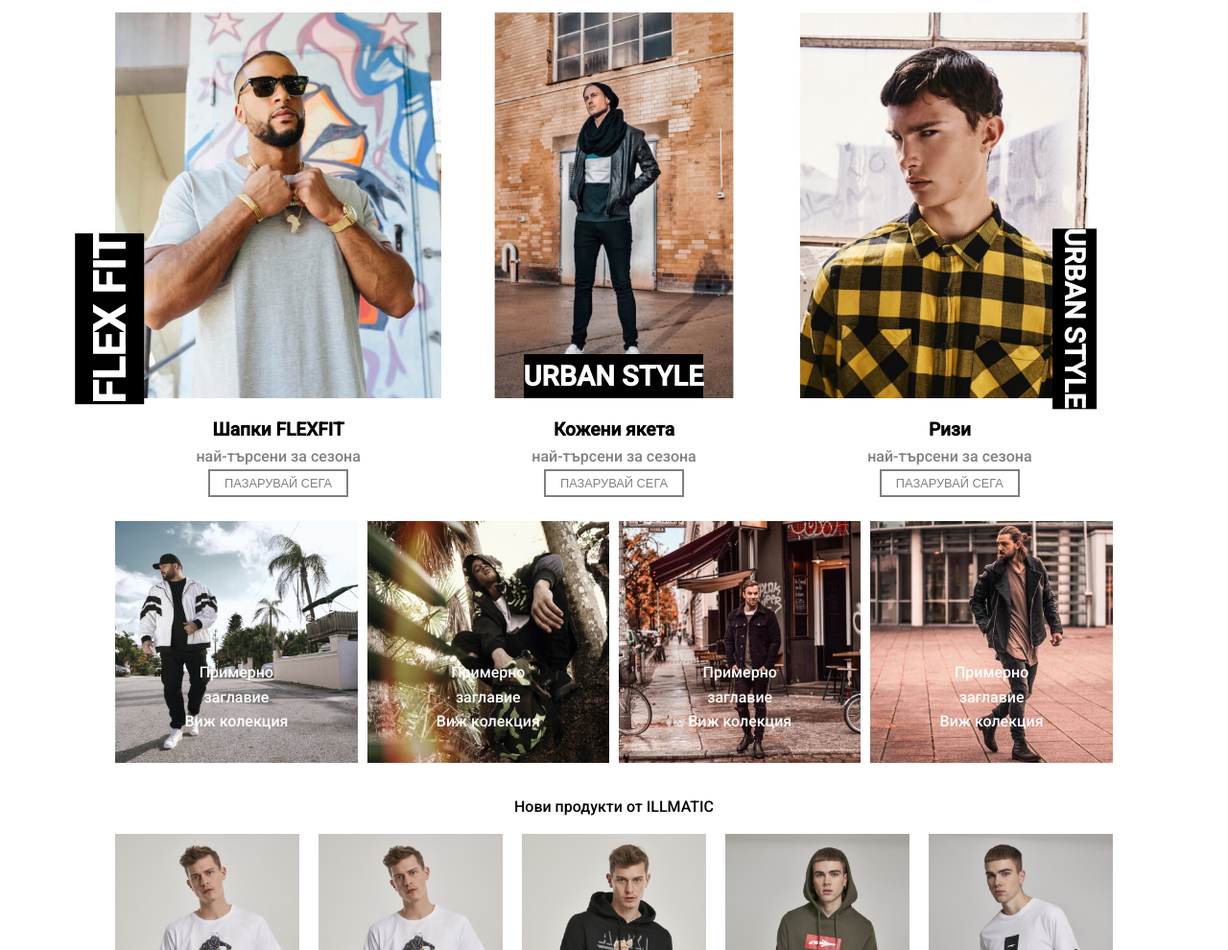
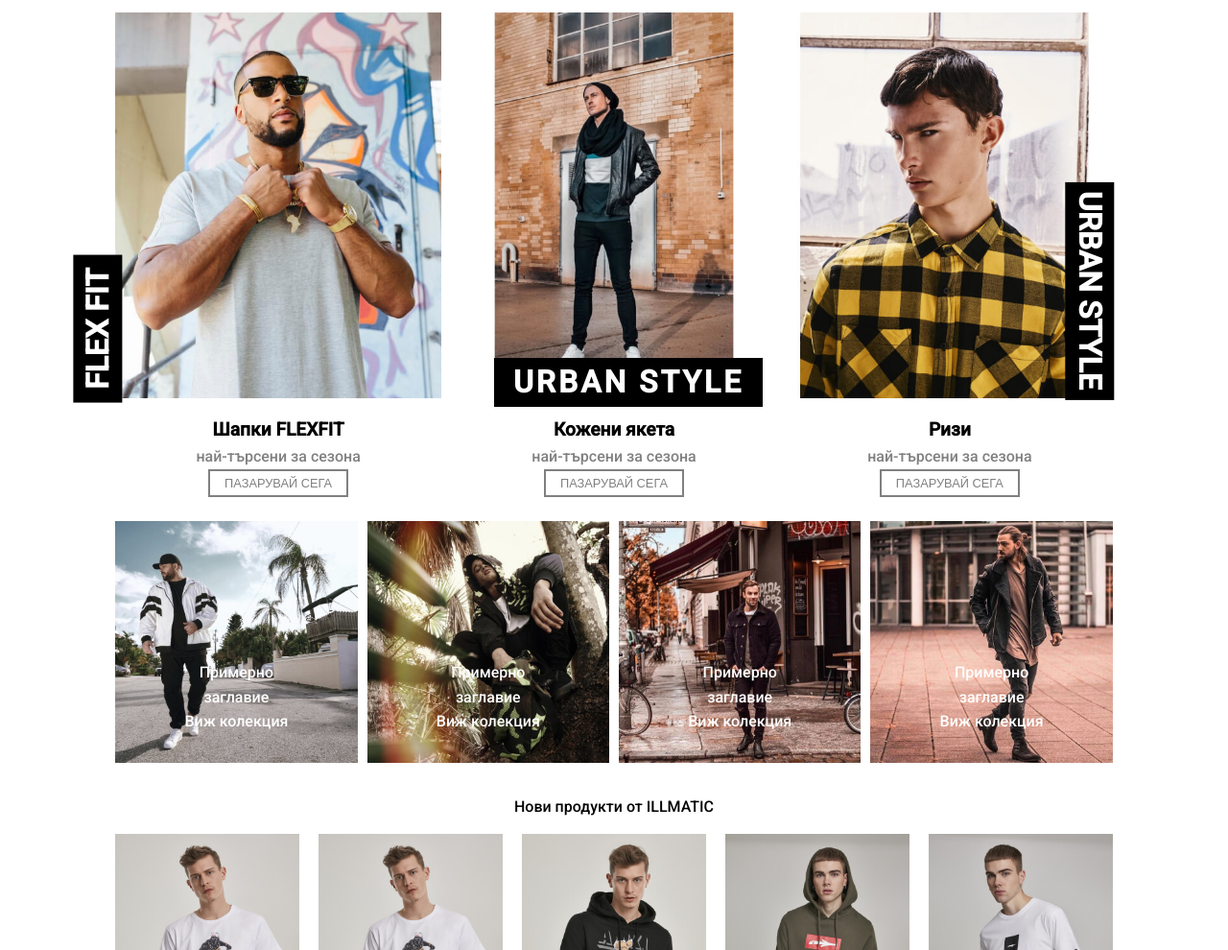
Before and after one commit to bboradjiev/stenikFE, a plain HTML site: page index.html in a window 1280 px wide. Shown: the part 958-1948 px from the top of the page at 96% size. Drawn offline with Linux system fonts and the light colour scheme.

Commit message:
finne tunning

```diff
--- a/Scss/_bodyThree.scss
+++ b/Scss/_bodyThree.scss
@@ -42,7 +42,8 @@
         background-color: black;
         color: white;
         transform: rotate(-90deg);
-        font-size: 45px;
+        width: 44%;
+        font-size: clamp(1rem, 10vw, 2rem);
       }
     }
   }
@@ -52,11 +53,14 @@
       position: relative;
       .item_two {
         position: absolute;
-        bottom: 4%;
-        left: 23%;
+        bottom: 2%;
+        left: 50px;
         background-color: black;
         color: white;
-        font-size: 29px;
+        font-size: clamp(1rem, 10vw, 2rem);
+        letter-spacing: 3px;
+        width: 80%;
+        text-align: center;
       }
     }
   }
@@ -66,12 +70,13 @@
       position: relative;
       .item_three {
         position: absolute;
-        bottom: 18%;
-        right: -14%;
+        bottom: 24%;
+        right: -24.3%;
         transform: rotate(90deg);
         background-color: black;
+        width: 65%;
         color: white;
-        font-size: 29px;
+        font-size: clamp(1rem, 7vw, 2rem);
       }
     }
   }
--- a/Scss/_mediaQery.scss
+++ b/Scss/_mediaQery.scss
@@ -21,6 +21,7 @@
 @media only screen and (max-width: 500px) {
   .body__section_three {
     .body__section_three_img_two .wrapper .item_two {
+      left: 28px;
       font-size: 21px;
     }
     .body__section_three_img_three .wrapper .item_three {
```
Also changed, not shown: dist/css/style.css, 1 other file.
